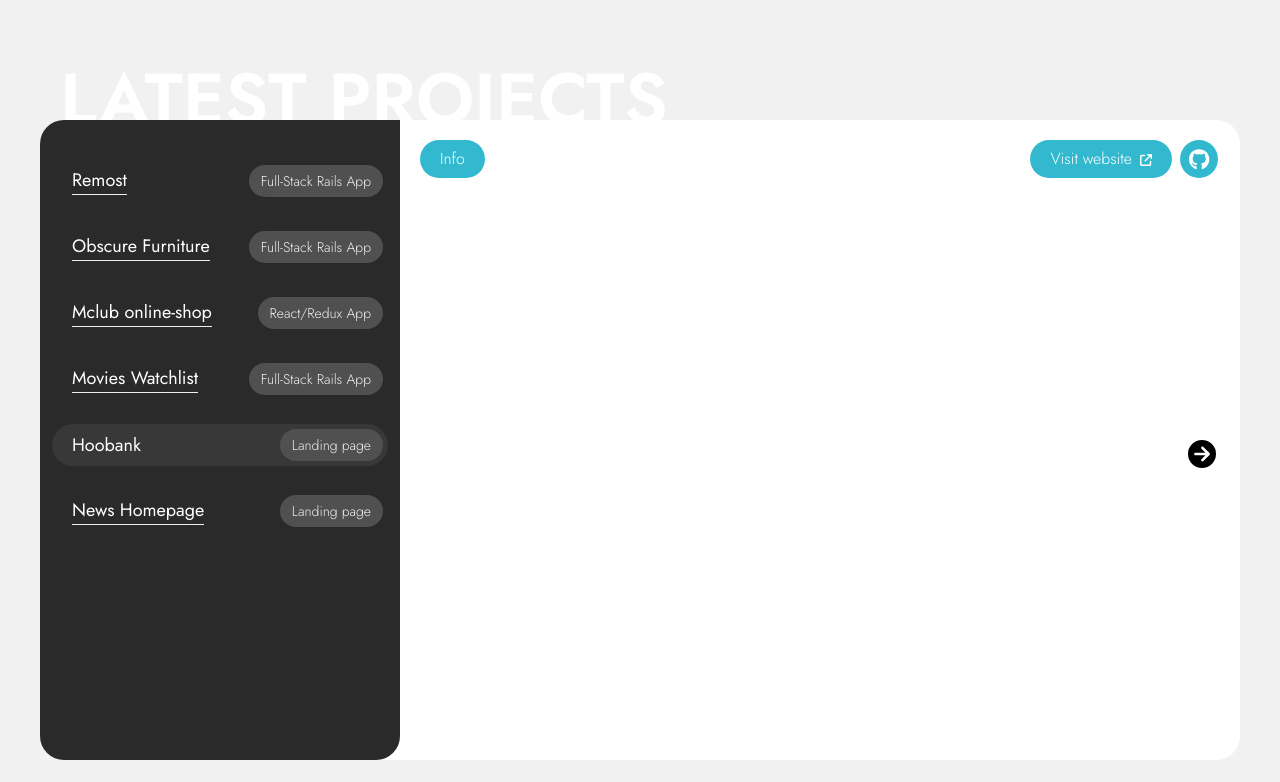
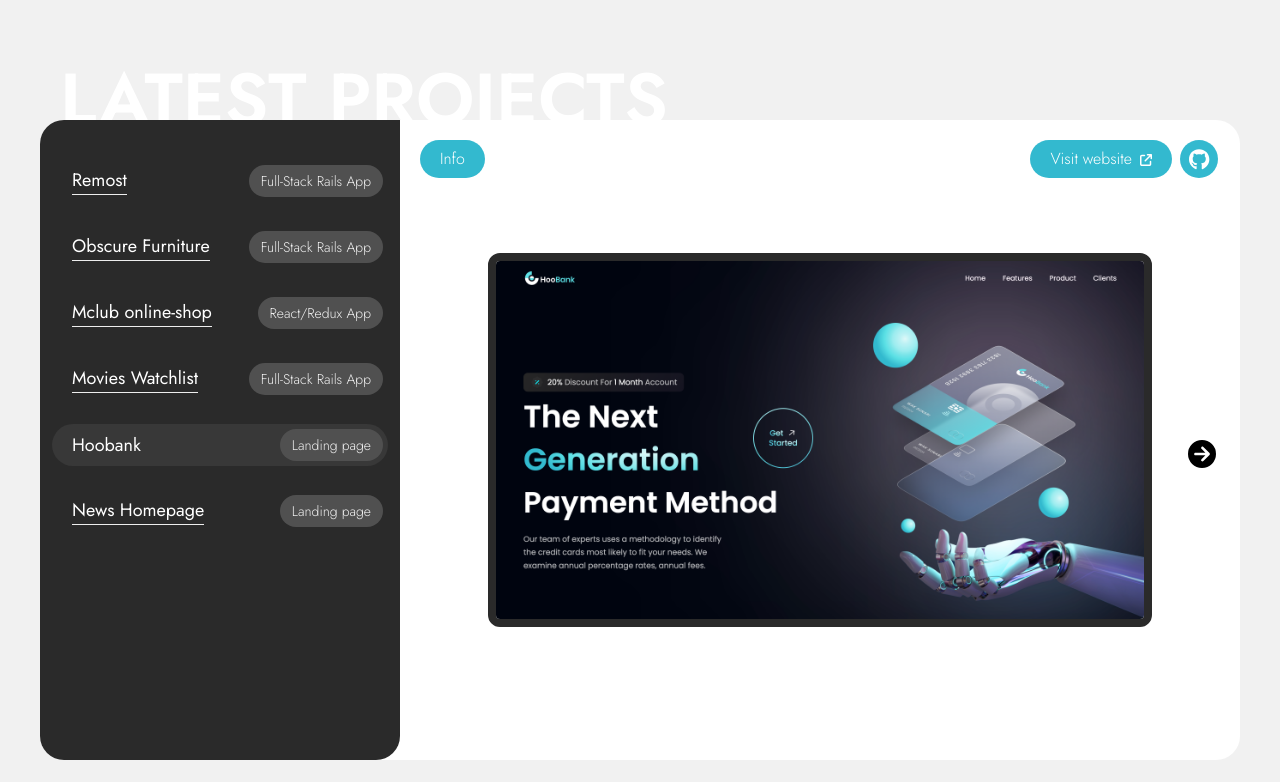
Before and after one commit to jane-doronina/react-portfolio, a React (Vite) app: page /projects/hoobank in a window 1280 px wide. Shown: the part 678-1460 px from the top of the page. Built offline with nearby package versions, Linux system fonts and the light colour scheme.

Commit message:
deploy/fix: get rid of image preload to reduce the mounting time of screenshots component

```diff
--- a/src/components/Screenshots.jsx
+++ b/src/components/Screenshots.jsx
@@ -7,23 +7,6 @@
   const [rightArrowVisible, setRightArrowVisible] = useState(true);
   const [leftArrowVisible, setLeftArrowVisible] = useState(false);
   const [currentImage, setCurrentImage] = useState(0);
-  const [imagePreloaded, setImagePreloaded] = useState(false);
-
-  useEffect(() => {
-    const preloadedImages = images.map((imageObj) => {
-      const image = new Image();
-      image.src = imageObj.img;
-      return image;
-    });
-
-    Promise.all(preloadedImages.map((image) => image.decode()))
-      .then(() => {
-        setImagePreloaded(true);
-      })
-      .catch((error) => {
-        console.error("Error preloading images:", error);
-      });
-  }, [images]);
 
   const goToNextImage = () => {
     if (currentImage < images.length - 1) {
@@ -56,13 +39,11 @@
         id="screenshots-section"
         className="h-[100%] w-[100%] mx-auto flex items-center screenshots px-0 md:px-8"
       >
-        {imagePreloaded && (
-          <Screenshot
-            image={images[currentImage]}
-            active={true}
-            preloadImages={images}
-          />
-        )}
+        <Screenshot
+          image={images[currentImage]}
+          active={true}
+          preloadImages={images}
+        />
         {rightArrowVisible && (
           <FontAwesomeIcon
             icon={faCircleArrowRight}
```
